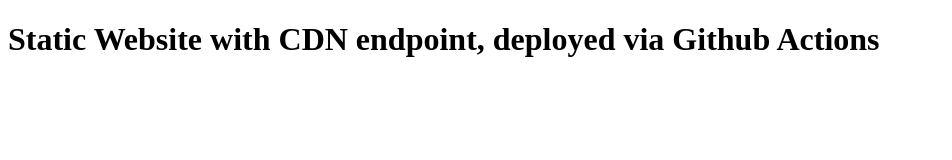
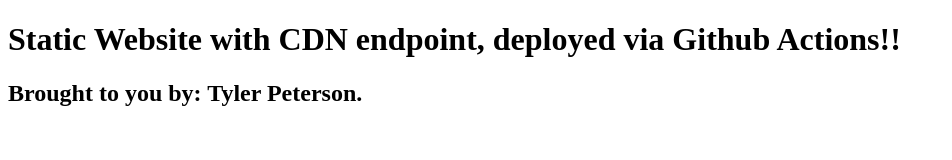
Before and after one commit to CloudViking/azure-staticsite-cdn, a plain HTML site: page site-contents/index.html in a window 1280 px wide. Shown: the whole page, without its empty margins (0-952 px from the left). Drawn offline with Linux system fonts and the light colour scheme.

Commit message:
Updating index.html content

```diff
--- a/site-contents/index.html
+++ b/site-contents/index.html
@@ -1,6 +1,7 @@
 <!DOCTYPE html>
 <html>
   <body>
-    <h1>Static Website with CDN endpoint, deployed via Github Actions</h1>
+    <h1>Static Website with CDN endpoint, deployed via Github Actions!!</h1>
+    <h2>Brought to you by: Tyler Peterson.</h2>
   </body>
 </html>
```
